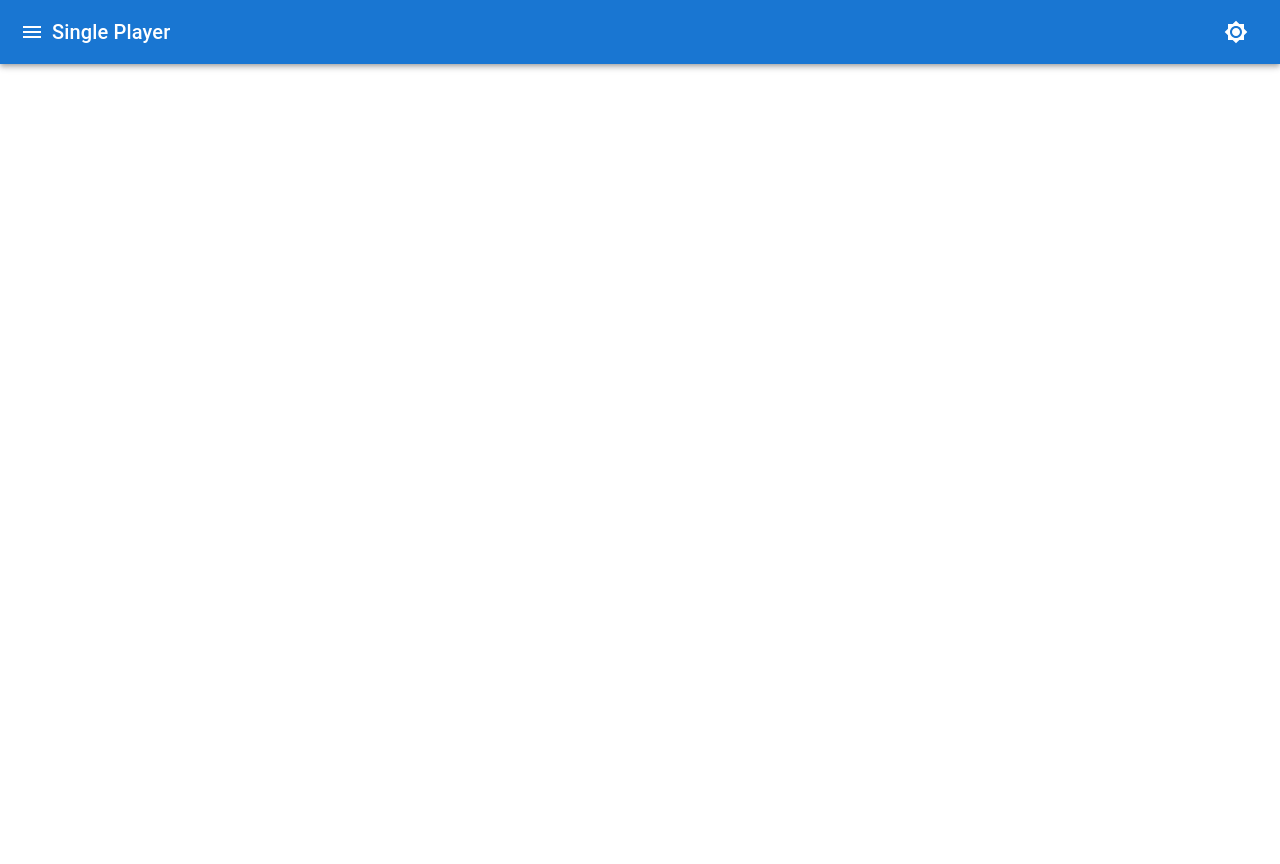
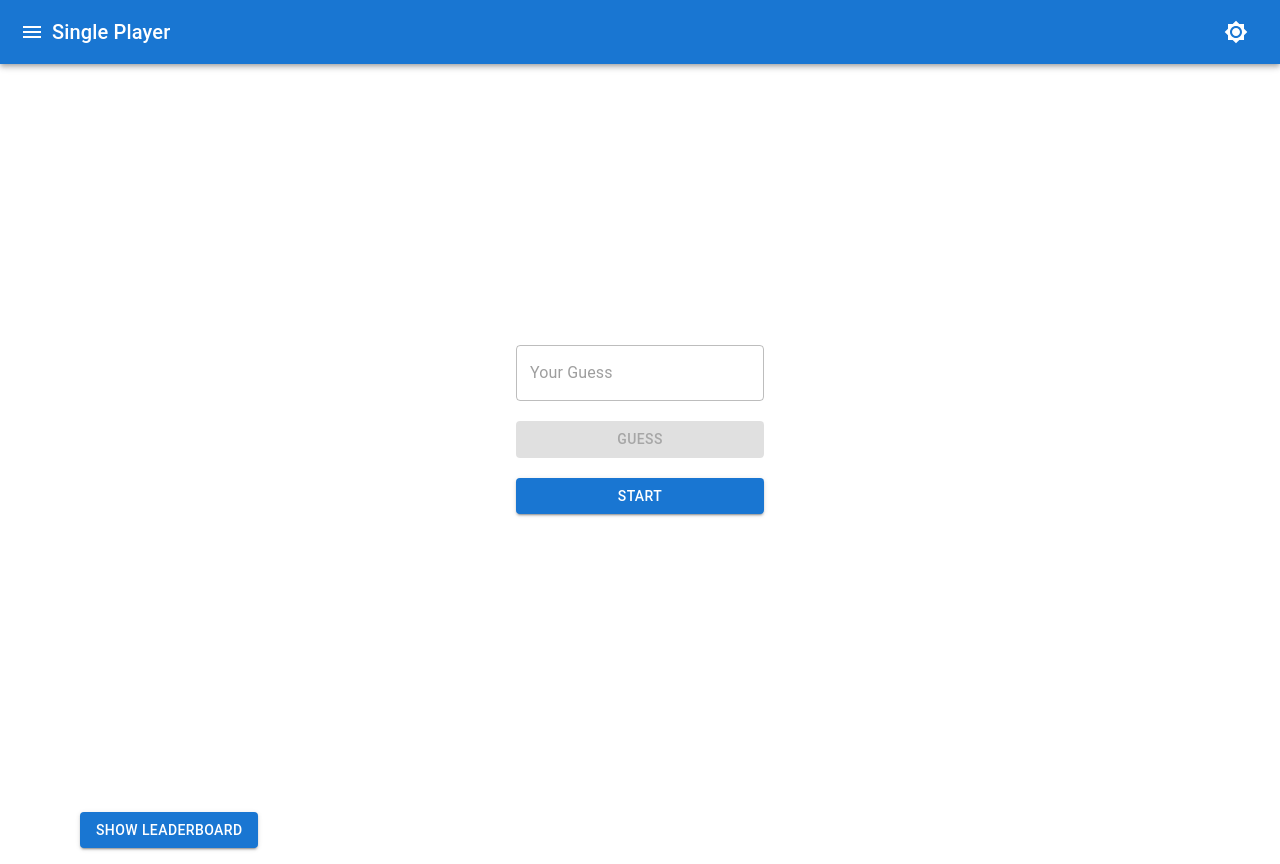
Before and after one commit to jormengin/magic-numbers, a Next.js app: page /single-player in a window 1280 px wide. Before the commit the page ends 800 px from the top, so only its background shows below. Built offline with nearby package versions, Linux system fonts and the light colour scheme.

Commit message:
fixes single player page

```diff
--- a/src/app/single-player/page.tsx
+++ b/src/app/single-player/page.tsx
@@ -39,11 +39,251 @@ const Leaderboard = ({
 };
 
 export default function SinglePlayer() {
-  const { setTitle } = usePageTitle(); // Use the setTitle function
+    const { setTitle } = usePageTitle(); // Use the setTitle function
+
+    useEffect(() => {
+      setTitle('Single Player');
+    }, [setTitle]);
+  const [open, setOpen] = useState(false);
+  const [secretNumber, setSecretNumber] = useState("");
+  const [guess, setGuess] = useState("");
+  const [userGuesses, setUserGuesses] = useState<string[]>([]);
+  const [numberList, setNumberList] = useState<string[]>([]);
+  const [machineNumber, setMachineNumber] = useState("");
+  const [tries, setTries] = useState(0);
+  const [startTime, setStartTime] = useState<Date | null>(null);
+  const [leaderboard, setLeaderboard] = useState<
+    { tries: number; time: number }[]
+  >([]);
+  const [machineGuesses, setMachineGuesses] = useState<string[]>([]);
+  const [machineFeedback, setMachineFeedback] = useState<
+    { guess: string; feedback: string }[]
+  >([]);
+  const [showLeaderboard, setShowLeaderboard] = useState(false);
+  const [gameStarted, setGameStarted] = useState(false);
 
   useEffect(() => {
-    setTitle('Single Player');
-  }, [setTitle]);
+    const initialNumberList = generateNumberList();
+    setNumberList(initialNumberList);
+    setMachineNumber(generateMachineNumber(initialNumberList));
+    const storedLeaderboard = JSON.parse(
+      localStorage.getItem("leaderboard") || "[]"
+    );
+    setLeaderboard(storedLeaderboard);
+  }, []);
 
-  // ... rest of the component code
+  const handleStartGame = () => {
+    setOpen(true);
+  };
+
+  const handleConfirmStartGame = () => {
+    setOpen(false);
+    setGameStarted(true);
+    setStartTime(new Date());
+  };
+
+  const handleGuess = () => {
+    if (guess.length === 4 && new Set(guess).size === 4) {
+      const feedback = checkGuess(guess, machineNumber);
+      setUserGuesses([...userGuesses, `Your guess: ${guess} - ${feedback}`]);
+      setTries(tries + 1);
+      setGuess("");
+      if (feedback === "4M 0C") {
+        const endTime = new Date();
+        const timeTaken = Math.floor(
+          (endTime.getTime() - (startTime?.getTime() || 0)) / 1000
+        );
+        updateLeaderboard(
+          { tries: tries + 1, time: timeTaken },
+          setLeaderboard
+        );
+        alert(
+          `Congratulations! You guessed the number in ${
+            tries + 1
+          } tries and ${timeTaken} seconds.`
+        );
+        handleRestart();
+      } else {
+        handleMachineGuess();
+      }
+    } else {
+      alert("Guess must be 4 unique digits");
+    }
+  };
+
+  const handleMachineGuess = () => {
+    const newNumberList = numberList.filter((number) => {
+      return machineFeedback.every(
+        ({ guess, feedback }) => checkGuess(number, guess) === feedback
+      );
+    });
+
+    const machineGuess = generateMachineNumber(newNumberList);
+
+    const feedback = checkGuess(machineGuess, secretNumber);
+
+    setMachineGuesses([
+      ...machineGuesses,
+      `Machine's guess: ${machineGuess} - ${feedback}`,
+    ]);
+    setMachineFeedback([...machineFeedback, { guess: machineGuess, feedback }]);
+
+    setNumberList(newNumberList);
+
+    if (feedback === "4M 0C") {
+      alert(`The machine guessed your number: ${machineGuess}. Game over!`);
+      handleRestart();
+    }
+  };
+
+  const handleRestart = () => {
+    const initialNumberList = generateNumberList();
+    setNumberList(initialNumberList);
+    setSecretNumber("");
+    setGuess("");
+    setUserGuesses([]);
+    setMachineGuesses([]);
+    setMachineFeedback([]);
+    setMachineNumber(generateMachineNumber(initialNumberList));
+    setTries(0);
+    setStartTime(new Date());
+    setGameStarted(false);
+    setOpen(true);
+  };
+
+  return (
+    <Container
+      style={{
+        display: "flex",
+        flexDirection: "column",
+        minHeight: "100vh",
+        justifyContent: "flex-start",
+      }}
+    >
+      <Dialog
+        disableEscapeKeyDown
+        maxWidth="xs"
+        open={open}
+        onClose={() => setOpen(false)}
+      >
+        <DialogTitle>Enter Your Secret Number</DialogTitle>
+        <DialogContent>
+          <TextField
+            autoFocus
+            margin="dense"
+            label="Secret Number"
+            type="text"
+            fullWidth
+            variant="standard"
+            value={secretNumber}
+            onChange={(e) => setSecretNumber(e.target.value)}
+          />
+        </DialogContent>
+        <DialogActions>
+          <Button onClick={handleConfirmStartGame}>Start Game</Button>
+        </DialogActions>
+      </Dialog>
+      <Box
+        display="flex"
+        flexDirection="column"
+        alignItems="center"
+        justifyContent="center"
+        flex="1"
+      >
+        <Box
+          display="flex"
+          flexDirection="column"
+          alignItems="center"
+          gap="20px"
+        >
+          {secretNumber && gameStarted && (
+            <Box
+              style={{
+                borderRadius: "5px",
+                border: "1px solid #ccc",
+                width: "100%",
+                padding: "20px",
+              }}
+            >
+              <Typography variant="h6">
+                Your Secret Number: {secretNumber}
+              </Typography>
+            </Box>
+          )}
+          <TextField
+            fullWidth
+            label="Your Guess"
+            variant="outlined"
+            value={guess}
+            onChange={(e) => setGuess(e.target.value)}
+            disabled={!gameStarted}
+          />
+          <Button
+            fullWidth
+            variant="contained"
+            color="primary"
+            onClick={handleGuess}
+            disabled={!gameStarted}
+          >
+            Guess
+          </Button>
+          {gameStarted && (
+            <>
+              {userGuesses.length > 0 && (
+                <Box
+                  style={{
+                    borderRadius: "5px",
+                    border: "1px solid #ccc",
+                    width: "100%",
+                    padding: "20px",
+                  }}
+                >
+                  <Typography variant="h6">Your Guesses:</Typography>
+                  {userGuesses.map((userGuess, index) => (
+                    <Typography key={index}>{userGuess}</Typography>
+                  ))}
+                </Box>
+              )}
+              {machineGuesses.length > 0 && (
+                <Box
+                  style={{
+                    borderRadius: "5px",
+                    border: "1px solid #ccc",
+                    width: "100%",
+                    padding: "20px",
+                  }}
+                >
+                  <Typography variant="h6">Machines Guesses:</Typography>
+                  {machineGuesses.map((machineGuess, index) => (
+                    <Typography key={index}>{machineGuess}</Typography>
+                  ))}
+                </Box>
+              )}
+            </>
+          )}
+          <Button
+            fullWidth
+            variant="contained"
+            color="primary"
+            onClick={gameStarted ? handleRestart : handleStartGame}
+          >
+            {gameStarted ? "Restart" : "Start"}
+          </Button>
+        </Box>
+      </Box>
+      <Box alignSelf="flex-end" width="100%" p={2}>
+        <Button
+          variant="contained"
+          color="primary"
+          onClick={() => setShowLeaderboard(!showLeaderboard)}
+        >
+          {showLeaderboard ? "Hide Leaderboard" : "Show Leaderboard"}
+        </Button>
+        {showLeaderboard && <Leaderboard leaderboard={leaderboard} />}
+      </Box>
+    </Container>
+  );
 }
+function setTitle(arg0: string) {
+  throw new Error("Function not implemented.");
+}
```
